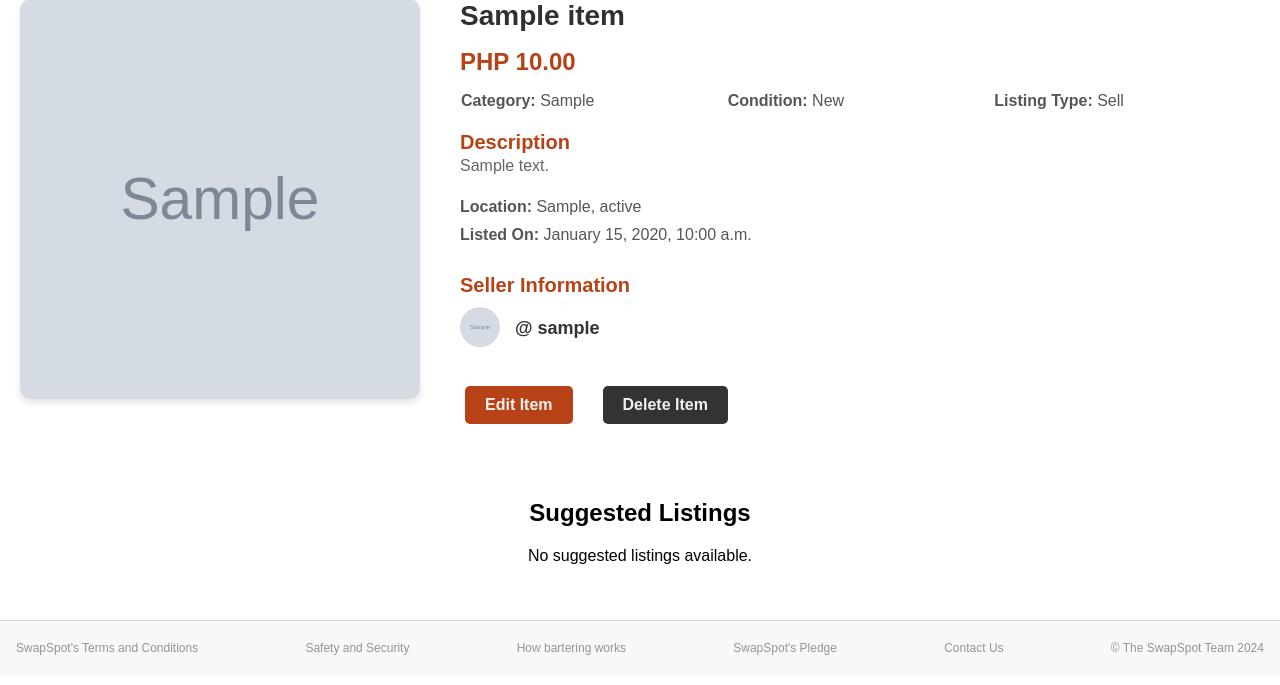
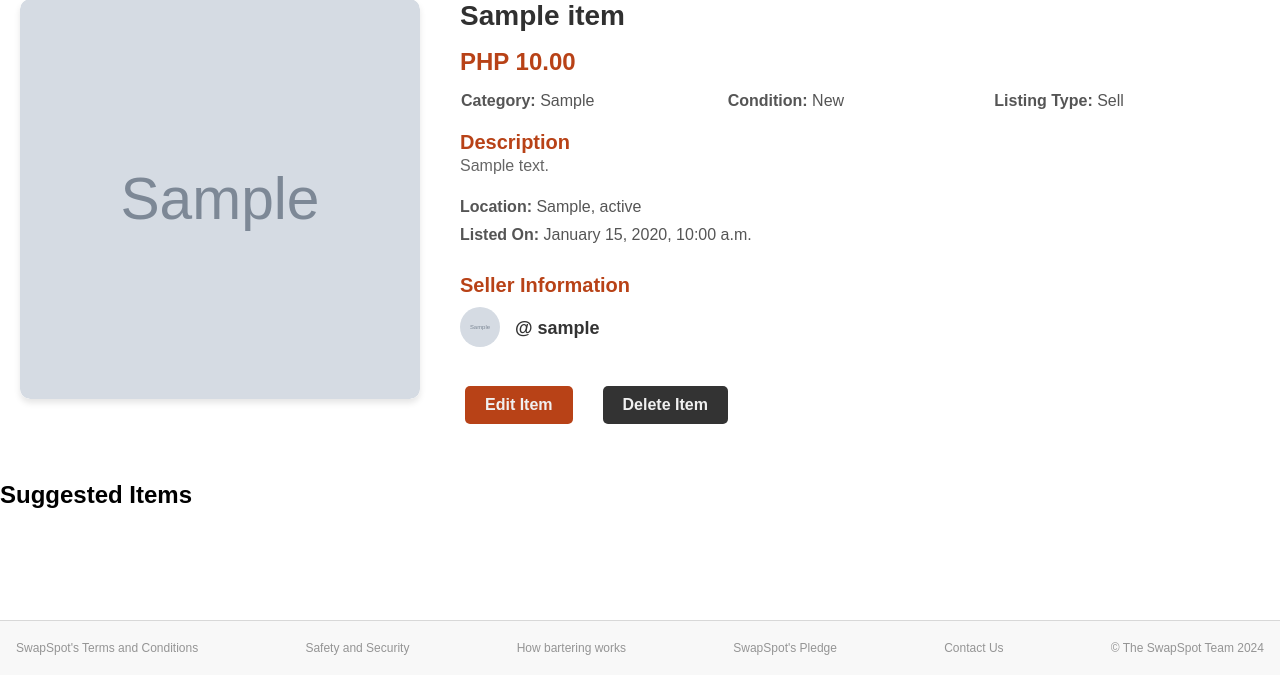
Before and after one commit to MasuRii/ItemExchangeApplication, a Django app: page /item/1/ in a window 1280 px wide. Shown: the part 115-800 px from the top of the page. Run offline with Django 5.2, Linux system fonts and the light colour scheme; a user stored in the database is signed in; tables that the repository leaves empty hold one stand-in row (values such as "Sample post"); grey boxes marked "Sample" are stand-in pictures.

Commit message:
Added: Suggested Items in Item Detail

```diff
--- a/exchange/views.py
+++ b/exchange/views.py
@@ -201,10 +201,14 @@ def item_detail(request, item_id):
     if is_owner:
         form = ItemForm(instance=item)
 
+    # Example: Get 4 random suggested items excluding the current item
+    suggested_items = Item.objects.exclude(item_id=item_id).filter(is_available=True)[:4]
+
     context = {
         'item': item,
         'is_owner': is_owner,
         'form': form,
+        'suggested_items': suggested_items,  # Add this line
     }
     return render(request, 'exchange/item_detail.html', context)
 
--- a/static/css/item_detail.css
+++ b/static/css/item_detail.css
@@ -639,3 +639,71 @@ body {
     background-color: #f9f9f9;
     font-weight: bold;
 }
+
+
+.suggested-items {
+  padding: 2rem 0;
+}
+
+.product-grid {
+  display: flex;
+  flex-wrap: wrap;
+  gap: 1.5rem;
+}
+
+.product-card {
+  flex: 1 1 calc(25% - 1.5rem);
+  border: 1px solid #ddd;
+  border-radius: 8px;
+  padding: 1rem;
+  box-sizing: border-box;
+  text-align: center;
+}
+
+.product-card img {
+  max-width: 100%;
+  height: auto;
+  border-radius: 4px;
+}
+
+.product-card h3 {
+  font-size: 1.25rem;
+  margin: 0.5rem 0;
+}
+
+.product-card p {
+  margin: 0.25rem 0;
+}
+
+.product-card a {
+  display: inline-block;
+  margin-top: 0.5rem;
+  padding: 0.5rem 1rem;
+  background-color: #007bff;
+  color: #fff;
+  text-decoration: none;
+  border-radius: 4px;
+}
+
+.product-card a:hover {
+  background-color: #0056b3;
+}
+
+/* Responsive Adjustments */
+@media (max-width: 992px) {
+  .product-card {
+    flex: 1 1 calc(33.333% - 1.5rem);
+  }
+}
+
+@media (max-width: 768px) {
+  .product-card {
+    flex: 1 1 calc(50% - 1.5rem);
+  }
+}
+
+@media (max-width: 576px) {
+  .product-card {
+    flex: 1 1 100%;
+  }
+}
--- a/templates/exchange/item_detail.html
+++ b/templates/exchange/item_detail.html
@@ -210,27 +210,25 @@
     </div>
 </div>
 
-<!-- Suggested Listings Section -->
-<div class="suggested-listings">
-  <h2>Suggested Listings</h2>
-  <div class="suggested-listings-container">
-      {% for suggested_item in suggested_items %}
-          <div class="suggested-item-card">
-              <a href="{% url 'exchange:item_detail' item_id=suggested_item.item_id %}">
-                  {% if suggested_item.picture %}
-                      <img src="{{ suggested_item.picture.url }}" alt="{{ suggested_item.title }}" class="suggested-item-image">
-                  {% else %}
-                      <img src="{% static 'images/default_item.png' %}" alt="Default Item" class="suggested-item-image">
-                  {% endif %}
-                  <p class="suggested-item-title">{{ suggested_item.title }}</p>
-                  <p class="suggested-item-price">PHP {{ suggested_item.price }}</p>
-              </a>
-          </div>
-      {% empty %}
-          <p>No suggested listings available.</p>
-      {% endfor %}
+<!-- Suggested Items Section -->
+<section class="suggested-items my-5">
+  <h2>Suggested Items</h2>
+  <div class="product-grid">
+    {% for item in suggested_items %}
+      <div class="product-card">
+        {% if item.picture %}
+          <img src="{{ item.picture.url }}" alt="{{ item.title }}">
+        {% else %}
+          <img src="{% static 'images/default-placeholder.png' %}" alt="No Image Available">
+        {% endif %}
+        <h3>{{ item.title }}</h3>
+        <p>Price: ${{ item.price }}</p>
+        <p>Location: {{ item.user.city }}, {{ item.user.state }}</p>
+        <a href="{% url 'exchange:item_detail' item.item_id %}">View Details</a>
+      </div>
+    {% endfor %}
   </div>
-</div>
+</section>
 
  <script src="{% static 'js/item_detail.js' %}"></script>
 
```
